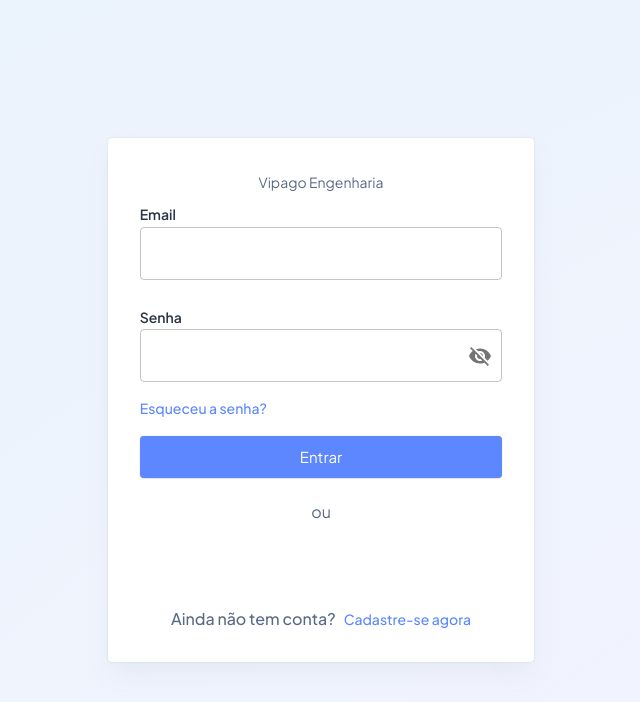
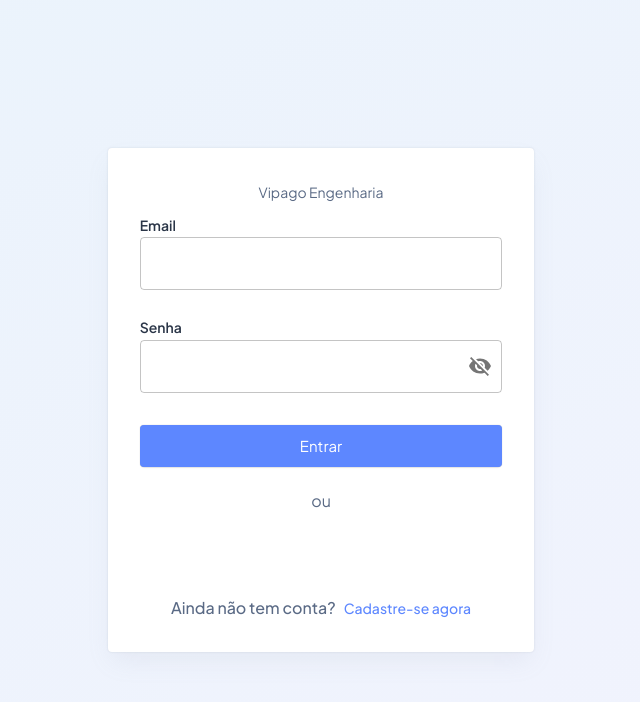
Before and after one commit to lbordgnon/platform-manage-os-web, a React (Create React App) app: page /auth/login in a window 1280 px wide. Shown: the top 702 px of the page, without its empty margins (319-959 px from the left). Built offline with nearby package versions, Linux system fonts and the light colour scheme.

Commit message:
feat: ajuste layout

```diff
--- a/src/layouts/full/sidebar/Sidebar.js
+++ b/src/layouts/full/sidebar/Sidebar.js
@@ -39,16 +39,7 @@
               height: '100%',
             }}
           >
-            {/* ------------------------------------------- */}
-            {/* Logo */}
-            {/* ------------------------------------------- */}
-            <Box px={3}>
-              <Logo />
-            </Box>
             <Box>
-              {/* ------------------------------------------- */}
-              {/* Sidebar Items */}
-              {/* ------------------------------------------- */}
               <SidebarItems />
             </Box>
 
--- a/src/views/authentication/auth/AuthLogin.js
+++ b/src/views/authentication/auth/AuthLogin.js
@@ -9,7 +9,7 @@
   InputAdornment,
 } from '@mui/material';
 import { Visibility, VisibilityOff } from '@mui/icons-material';
-import { useNavigate, Link } from 'react-router-dom';
+import { useNavigate } from 'react-router-dom';
 import { UserService } from '../../../api/UserService';
 import { ClienteService } from '../../../api/ClienteService';
 import Alert from '@mui/material/Alert';
@@ -140,17 +140,6 @@
         </Box>
 
         <Stack justifyContent="space-between" direction="row" alignItems="center" my={2}>
-          <Typography
-            component={Link}
-            to="/"
-            fontWeight="500"
-            sx={{
-              textDecoration: 'none',
-              color: 'primary.main',
-            }}
-          >
-            Esqueceu a senha?
-          </Typography>
         </Stack>
       </Stack>
       <Box>
```
